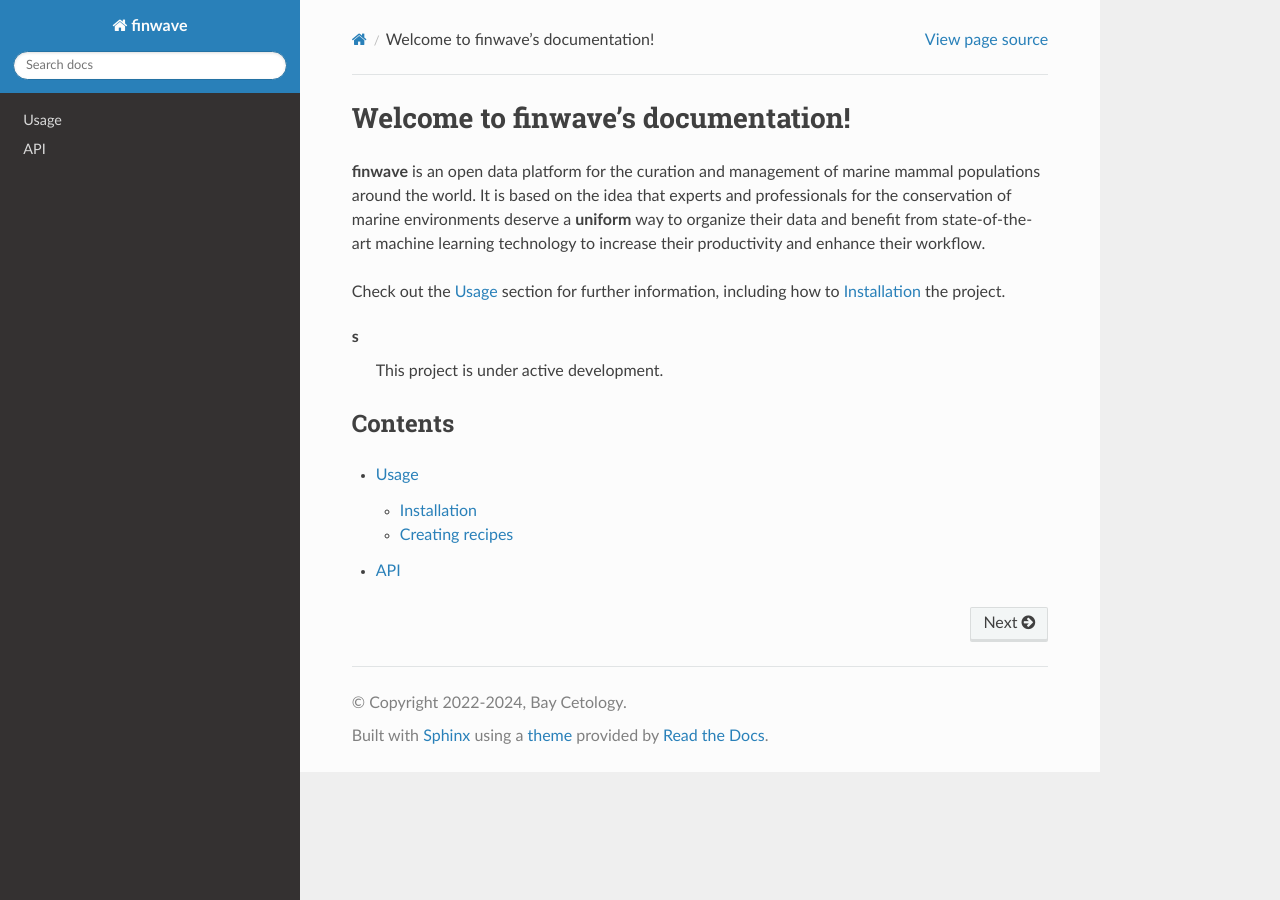
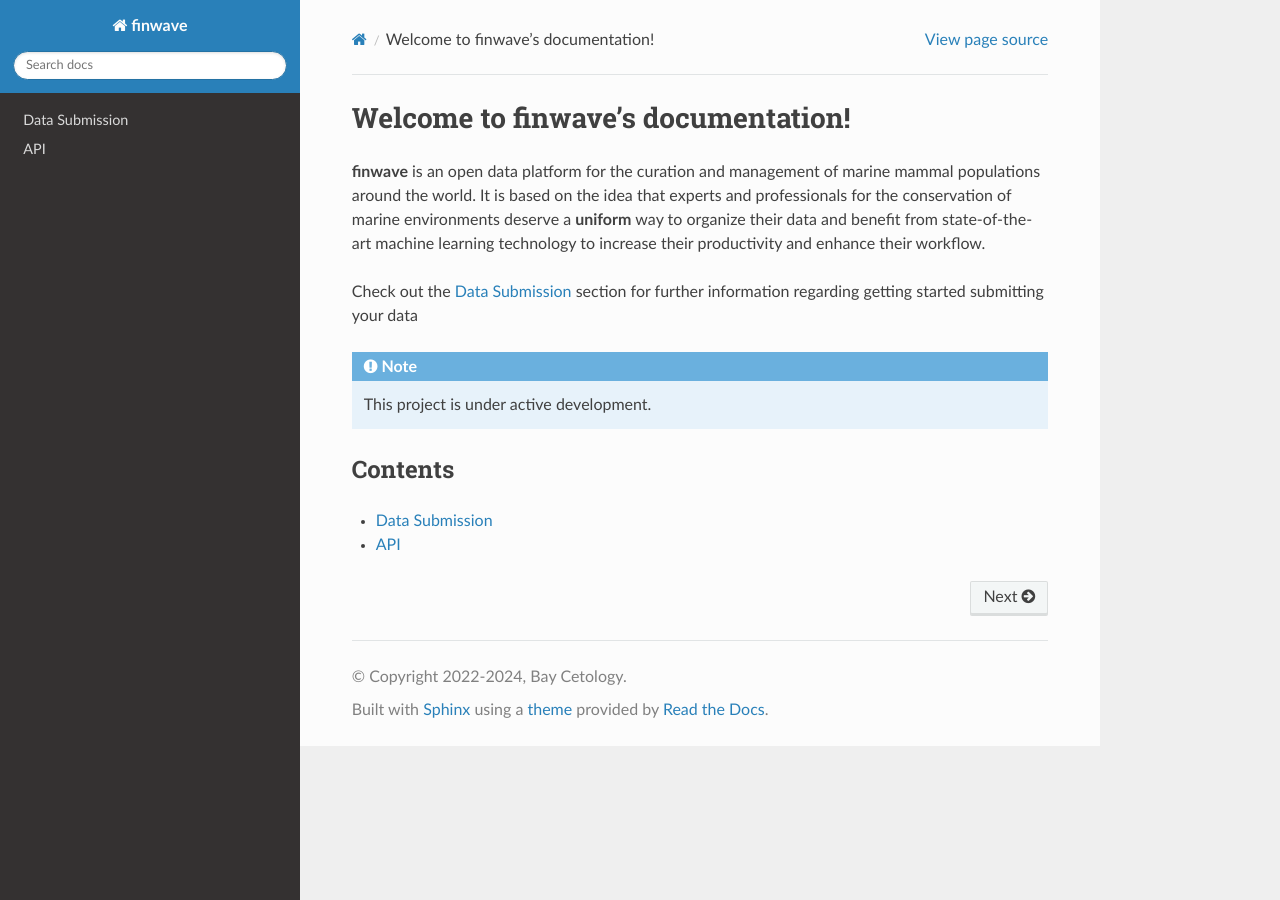
Before and after one commit to alexanderbarnhill/finwave-docs, a Sphinx documentation site: the page built from docs/source/index.rst, in a window 1280 px wide. Built offline with Sphinx 7.4.7 and the Read the Docs theme 3.1.0, drawn with Linux system fonts in a browser that asks for light colours.

```diff
--- a/docs/source/conf.py
+++ b/docs/source/conf.py
@@ -17,6 +17,7 @@ extensions = [
     'sphinx.ext.autodoc',
     'sphinx.ext.autosummary',
     'sphinx.ext.intersphinx',
+    'sphinx.ext.autosectionlabel'
 ]
 
 intersphinx_mapping = {
--- /dev/null
+++ b/docs/source/data_submission.rst
@@ -0,0 +1,2 @@
+Data Submission
+===============
--- a/docs/source/index.rst
+++ b/docs/source/index.rst
@@ -5,11 +5,9 @@ Welcome to finwave's documentation!
 It is based on the idea that experts and professionals for the conservation of marine environments
 deserve a **uniform** way to organize their data and benefit from state-of-the-art machine learning technology to increase their productivity and enhance their workflow.
 
-Check out the :doc:`usage` section for further information, including
-how to :ref:`installation` the project.
+Check out the :doc:`data_submission` section for further information regarding getting started submitting your data
 
 .. note::
-s
    This project is under active development.
 
 Contents
@@ -17,5 +15,5 @@ Contents
 
 .. toctree::
 
-   usage
+   data_submission
    api
```
Also changed, not shown: docs/source/encounter.rst (added, +12 -0 lines), docs/source/population.rst (added, +21 -0 lines).
